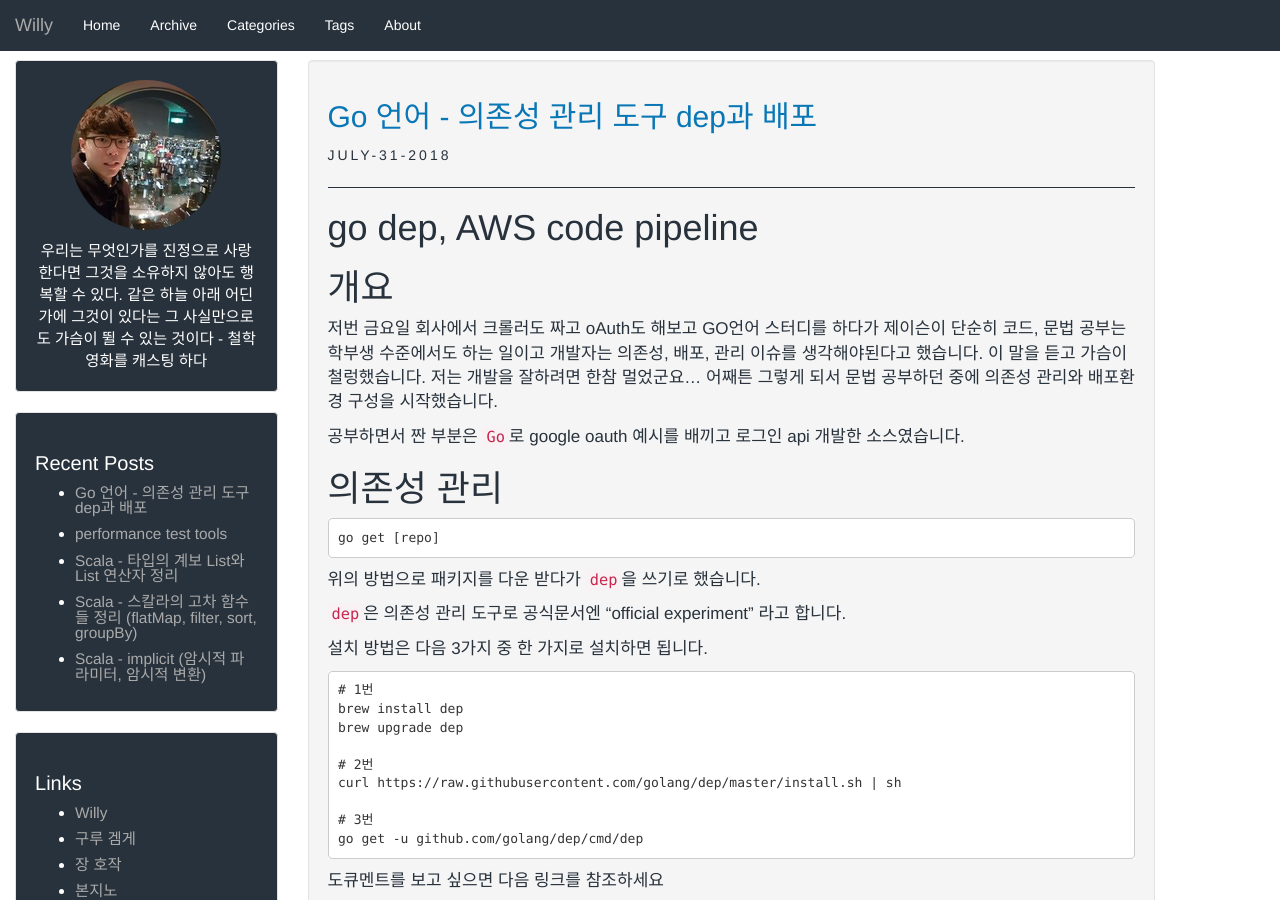
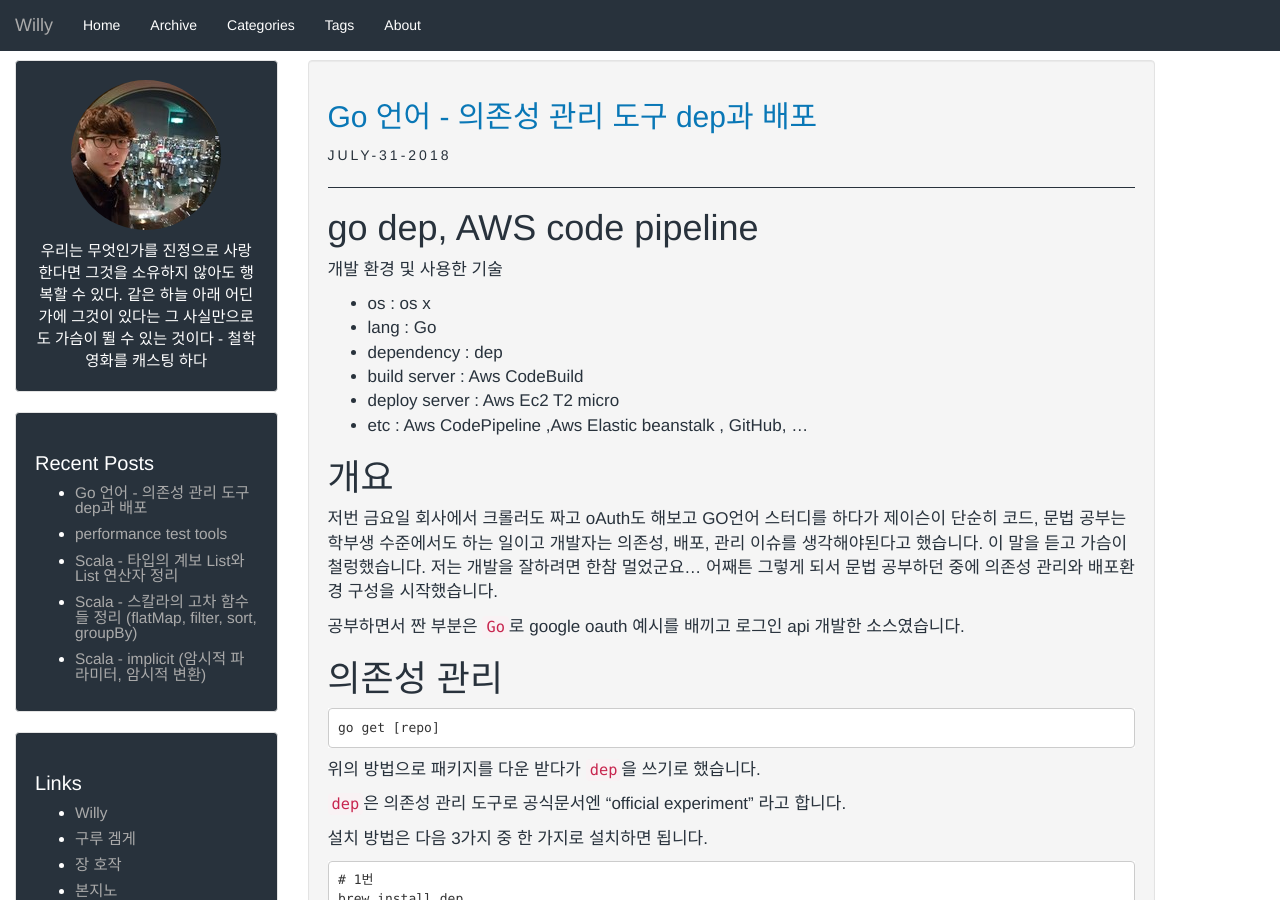
Before and after one commit to qowns8/qowns8.github.io, a Jekyll site: the page built from _posts/2018-07-31-GolangDepAndDeploy.md, in a window 1280 px wide and 900 px high. Built offline with Jekyll 4.4.1, drawn with Linux system fonts in a browser that asks for light colours.

Commit message:
스택 추가

```diff
--- a/_posts/2018-07-31-GolangDepAndDeploy.md
+++ b/_posts/2018-07-31-GolangDepAndDeploy.md
@@ -10,6 +10,15 @@ tags:
 ---
 
 # go dep, AWS code pipeline
+
+개발 환경 및 사용한 기술
+
+* os : os x
+* lang : Go
+* dependency : dep
+* build server : Aws CodeBuild
+* deploy server : Aws Ec2 T2 micro
+* etc : Aws CodePipeline ,Aws Elastic beanstalk , GitHub,  ...
 
 # 개요
 
```
